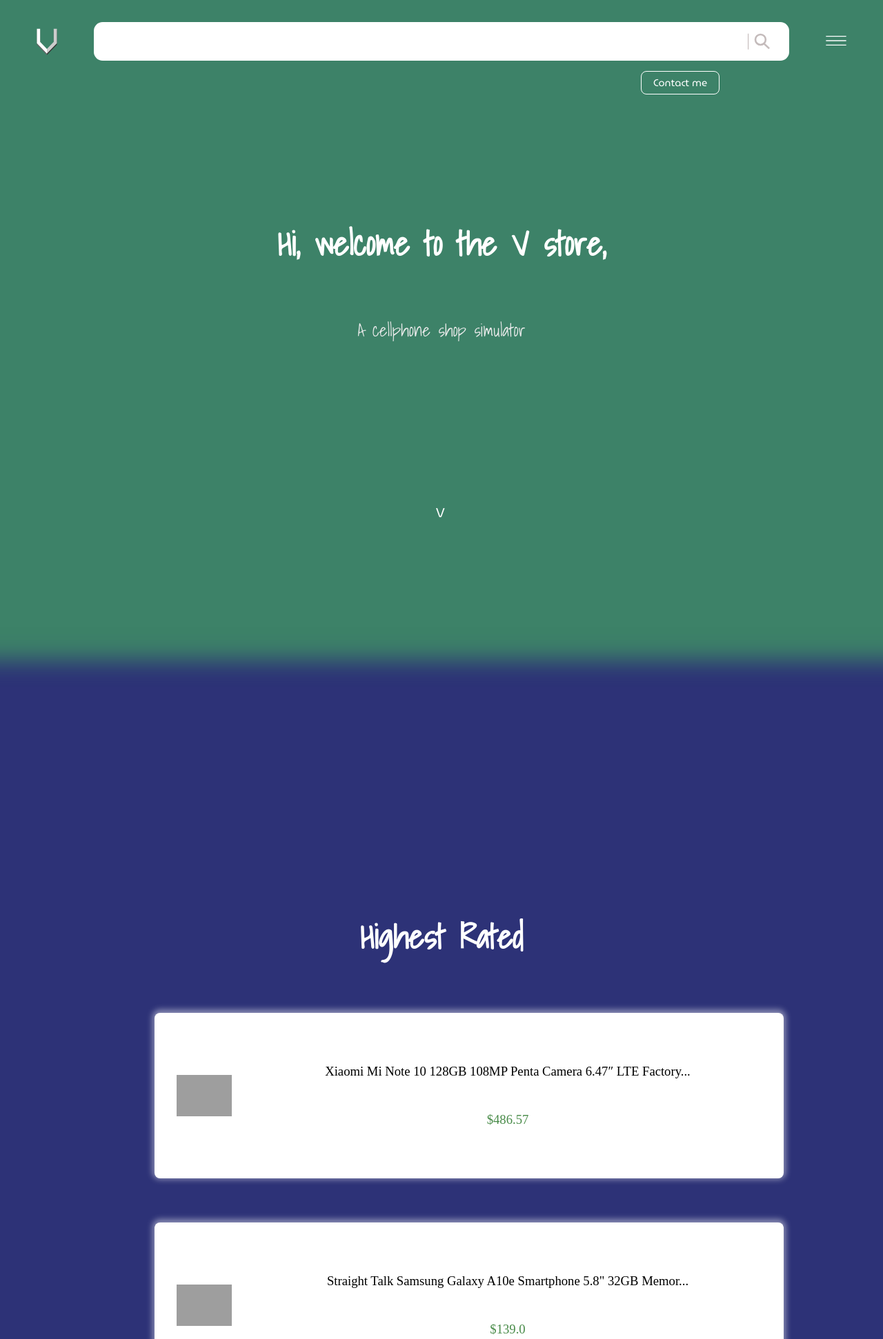
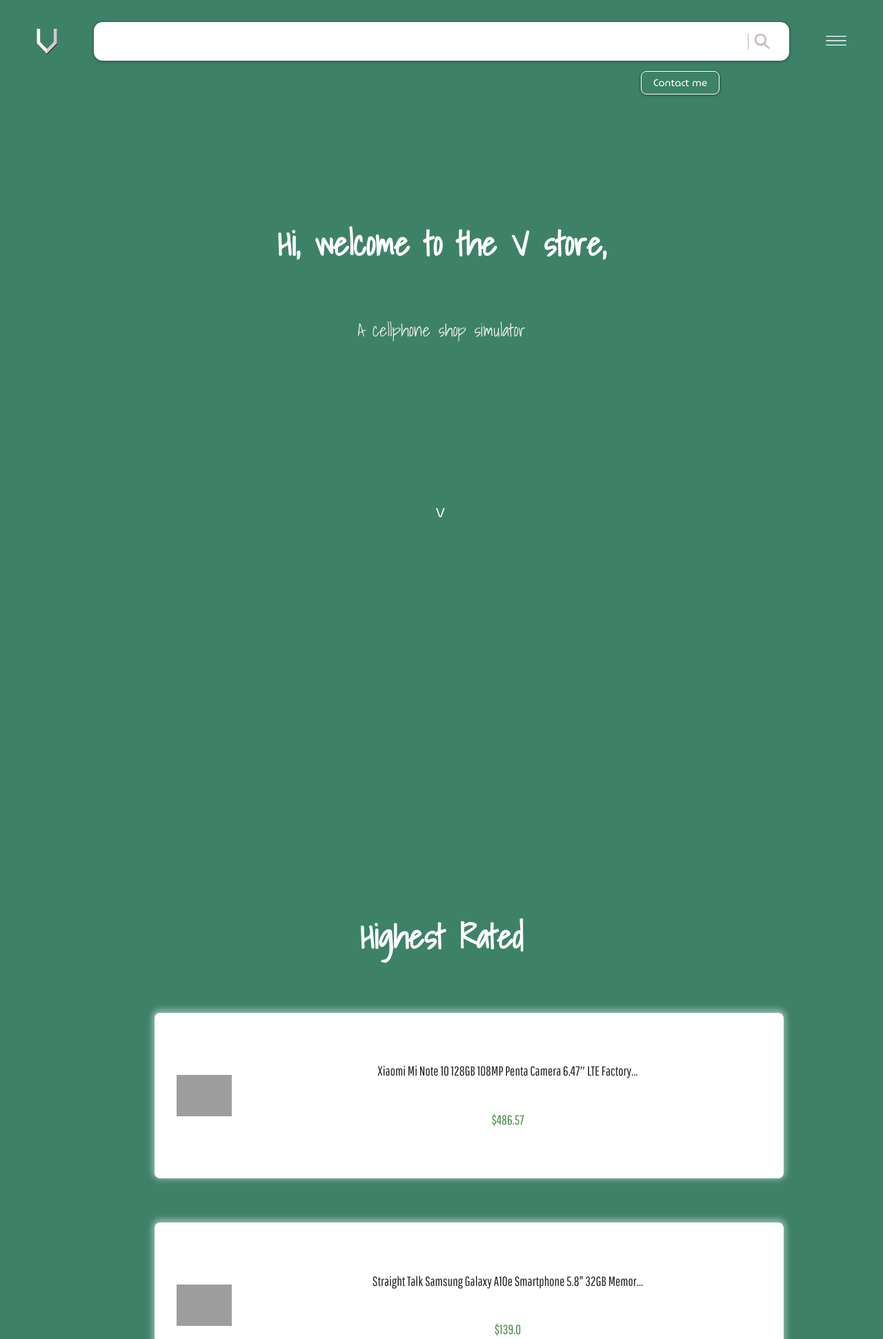
Before and after one commit to VitorFigm/V_Store, a Django app: page / in a window 1280 px wide. Shown: the top 1942 px of the page at 69% size. Run offline with Django 3.2, Linux system fonts and the light colour scheme; some web fonts are replaced; grey boxes are pictures that could not be loaded.

Commit message:
front-end update

```diff
--- a/V_store/settings.py
+++ b/V_store/settings.py
@@ -26,7 +26,7 @@ BASE_DIR = os.path.dirname(os.path.dirname(os.path.abspath(__file__)))
 # SECURITY WARNING: don't run with debug turned on in production!
 DEBUG = True
 
-ALLOWED_HOSTS = []
+ALLOWED_HOSTS = ['192.168.15.4']
 
 
 # Application definition
--- a/static/javascript/resize_control.js
+++ b/static/javascript/resize_control.js
@@ -2,6 +2,6 @@ window.onresize = ()=>{
     if(this.innerWidth>=800){
         show_hide_anim({search:'moving_in2',search_translucid_screen:'fade_out'})
     }else{
-        show_hide_anim({search:'moving_out2',search_translucid_screen:'fade_out'})
+        show_hide_anim({search:'moving_in',search_translucid_screen:'fade_in98'})
     }
 }
--- a/static/javascript/scroll_control.js
+++ b/static/javascript/scroll_control.js
@@ -12,9 +12,9 @@ window.onscroll = (e) => {
     ////creating args objects
     let _in
     let _out
-    if(window.innerWidth >=800){
-        _in = {search:'moving_in2',options_bellow_search:['fade_in','0.5s']}
-        _out = {search:'moving_out2',options_bellow_search:['fade_out','0.5s']}
+    if(window.innerWidth >=700){
+        _in = {search:'moving_in2',header:'moving_in2'}
+        _out = {search:'moving_out2',header:'moving_out2'}
     }else{
         _in = {header:'moving_in2'}
         _out = {header:'moving_out2'}
--- a/static/main.css
+++ b/static/main.css
@@ -1,5 +1,5 @@
 @font-face{
-    src:url("fonts/NanumGothic-Regular.ttf");
+    src:url("fonts/PathwayGothicOne-Regular.ttf");
     font-family: gothic;
 }
 @font-face{
--- a/static/recommends.css
+++ b/static/recommends.css
@@ -1,8 +1,4 @@
-section #recommendation{
-    box-shadow: 0rem -0.15rem #2D3277;
-    -webkit-box-shadow: 0rem -0.15rem 2rem 5rem #2D3277;
-    background-color: #2D3277;
-}
+
 section .product_container{
     display: flex;
     flex-wrap: wrap;
@@ -97,11 +93,11 @@ section #recommendation #page .inactivated:hover{
 #find_a_cell{
     border-radius: 1rem;
     background-color: white;
-    color:#2D3277;
+    color:#3D8268;
     padding: 1rem;
 }
 #find_a_cell:hover{
     cursor: pointer;
     background-color: rgb(218, 213, 213);
-    color:#2D3277;
+    color:#3D8268;
 }
--- a/static/resp_to_mobile.css
+++ b/static/resp_to_mobile.css
@@ -4,6 +4,9 @@
         display: flex;
         justify-content: space-between;
         height: 4rem;
+        background-color: #3D8268;
+        box-shadow: 0rem 0.05rem rgba(0, 0, 0, 0.212);
+        -webkit-box-shadow: 0rem 0.05rem 0.2rem 0.1rem rgba(7, 0, 0, 0.219);
     }
     header #header_btns{
         display: flex;
@@ -49,12 +52,13 @@
         justify-content: flex-start;
     }
     .product a{
+        font-size: 1.2rem;
         justify-content: center;
         width: 50rem;
         position: relative;
         opacity: 1;
         background-color: transparent;
-        color:black
+        color:rgb(41, 39, 39)
     }
     .product a *{
         margin-top: 3rem;
--- a/static/search.css
+++ b/static/search.css
@@ -10,6 +10,8 @@
 }
 
 #search{
+    box-shadow: 0rem 0.05rem rgba(0, 0, 0, 0.212);
+    -webkit-box-shadow: 0rem 0.05rem 0.2rem 0.1rem rgba(7, 0, 0, 0.219);
     position: fixed;
     width: calc(100% - 17rem);
     height: 100%;
@@ -61,4 +63,7 @@
     font-size: 0.9rem;
     color:white;
     text-decoration: none;
+    background-color: #3D8268;
+    box-shadow: 0rem 0.05rem rgba(0, 0, 0, 0.212);
+    -webkit-box-shadow: 0rem 0.05rem 0.2rem 0.1rem rgba(7, 0, 0, 0.219);
 }
```
Also changed, not shown: static/fonts/PathwayGothicOne-Regular.ttf (added).
